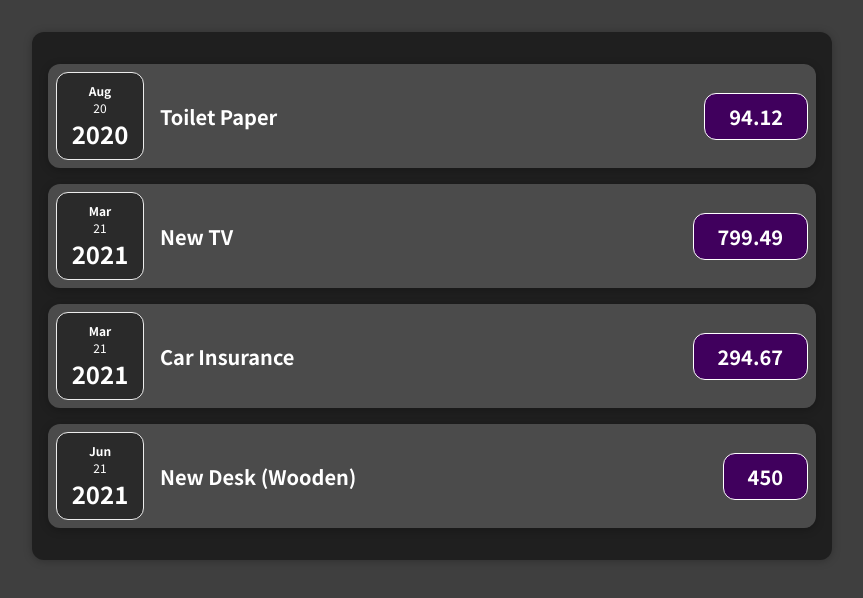
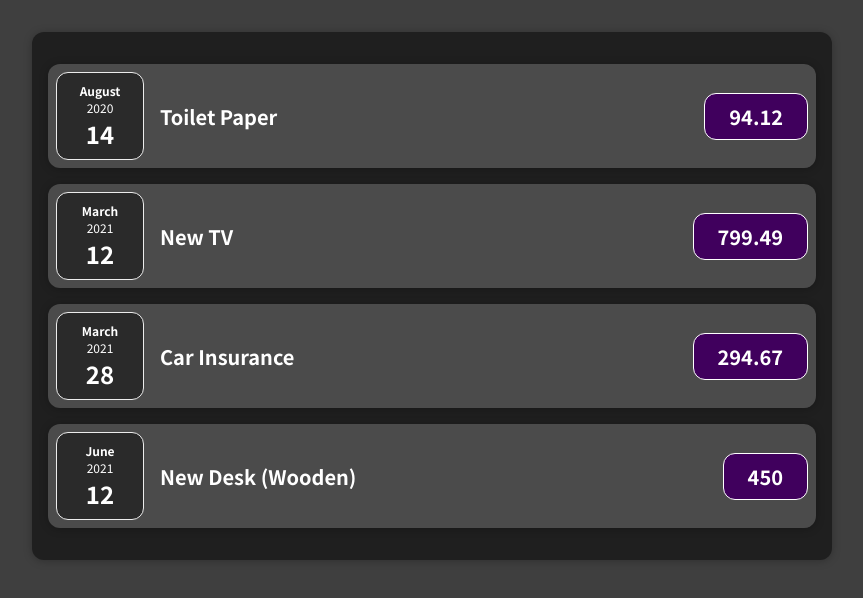
Before and after one commit to awar7118/01-starting-setup, a JavaScript app: page / in a window 1280 px wide. Shown: the top 598 px of the page, without its empty margins (208-1071 px from the left). Built offline with nearby package versions, Linux system fonts and the light colour scheme.

Commit message:
componenets wrapped in card

```diff
--- /dev/null
+++ b/src/components/Card.css
@@ -0,0 +1,4 @@
+.card {
+  border-radius: 12px;
+  box-shadow: 0 1px 8px rgba(0, 0, 0, 0.25);
+}
--- /dev/null
+++ b/src/components/Card.js
@@ -0,0 +1,9 @@
+import "./Card.css";
+
+function Card(props) {
+  const classes = "card " + props.className;
+
+  return <div className={classes}>{props.children}</div>;
+}
+
+export default Card;
--- a/src/components/ExpenseDate.js
+++ b/src/components/ExpenseDate.js
@@ -1,14 +1,17 @@
 import "./ExpenseDate.css";
+
 function ExpenseDate(props) {
-  const month = props.date.toLocaleString("en-UK", { month: "short" });
-  const year = props.date.toLocaleString("en-UK", { year: "2-digit" });
-  const day = props.date.getFullYear();
+  const month = props.date.toLocaleString("en-US", { month: "long" });
+  const day = props.date.toLocaleString("en-US", { day: "2-digit" });
+  const year = props.date.getFullYear();
+
   return (
     <div className="expense-date">
       <div className="expense-date__month">{month}</div>
-      <div className="expense-date__year ">{year}</div>
+      <div className="expense-date__year">{year}</div>
       <div className="expense-date__day">{day}</div>
     </div>
   );
 }
+
 export default ExpenseDate;
--- a/src/components/ExpenseItem.css
+++ b/src/components/ExpenseItem.css
@@ -2,10 +2,8 @@
   display: flex;
   justify-content: space-between;
   align-items: center;
-  box-shadow: 0 2px 8px rgba(0, 0, 0, 0.25);
   padding: 0.5rem;
   margin: 1rem 0;
-  border-radius: 12px;
   background-color: #4b4b4b;
 }
 
--- a/src/components/ExpenseItem.js
+++ b/src/components/ExpenseItem.js
@@ -1,15 +1,16 @@
 import ExpenseDate from "./ExpenseDate";
+import Card from "./Card";
 import "./ExpenseItem.css";
 
 function ExpenseItem(props) {
   return (
-    <div className="expense-item">
+    <Card className="expense-item">
       <ExpenseDate date={props.date}></ExpenseDate>
       <div className="expense-item__description">
         <h2>{props.title}</h2>
         <div className="expense-item__price ">{props.amount}</div>
       </div>
-    </div>
+    </Card>
   );
 }
 
--- a/src/components/Expenses.css
+++ b/src/components/Expenses.css
@@ -4,6 +4,4 @@
   margin: 2rem auto;
   width: 50rem;
   max-width: 95%;
-  border-radius: 12px;
-  box-shadow: 0 1px 8px rgba(0, 0, 0, 0.25);
 }
--- a/src/components/Expenses.js
+++ b/src/components/Expenses.js
@@ -1,8 +1,9 @@
 import ExpenseItem from "./ExpenseItem";
+import Card from "./Card";
 import "./Expenses.css";
 function Expenses(props) {
   return (
-    <div className="expenses">
+    <Card className="expenses">
       <ExpenseItem
         title={props.items[0].title}
         amount={props.items[0].amount}
@@ -23,7 +24,7 @@
         amount={props.items[3].amount}
         date={props.items[3].date}
       ></ExpenseItem>
-    </div>
+    </Card>
   );
 }
 export default Expenses;
```
